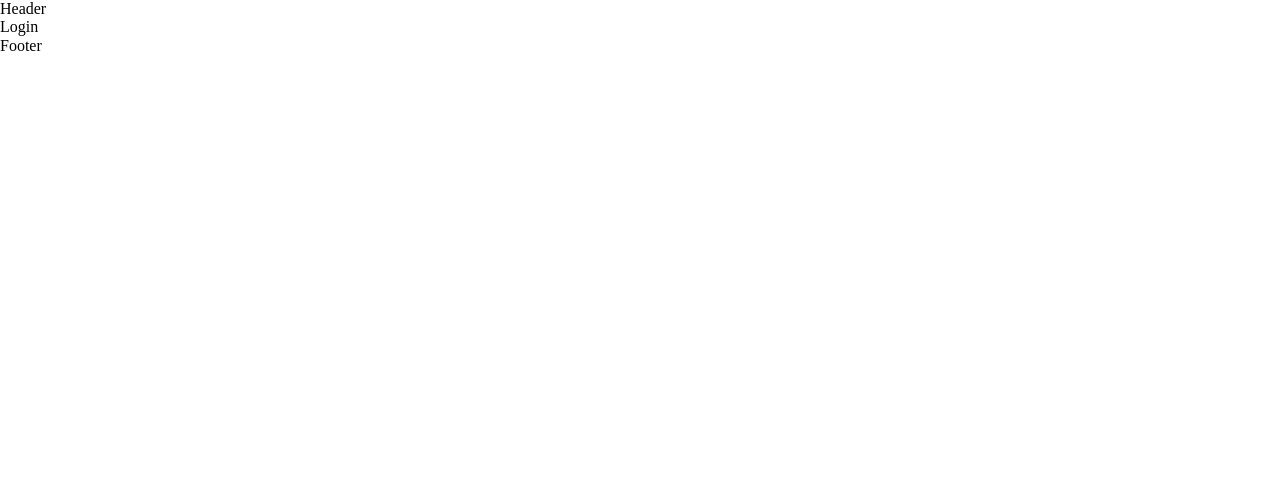
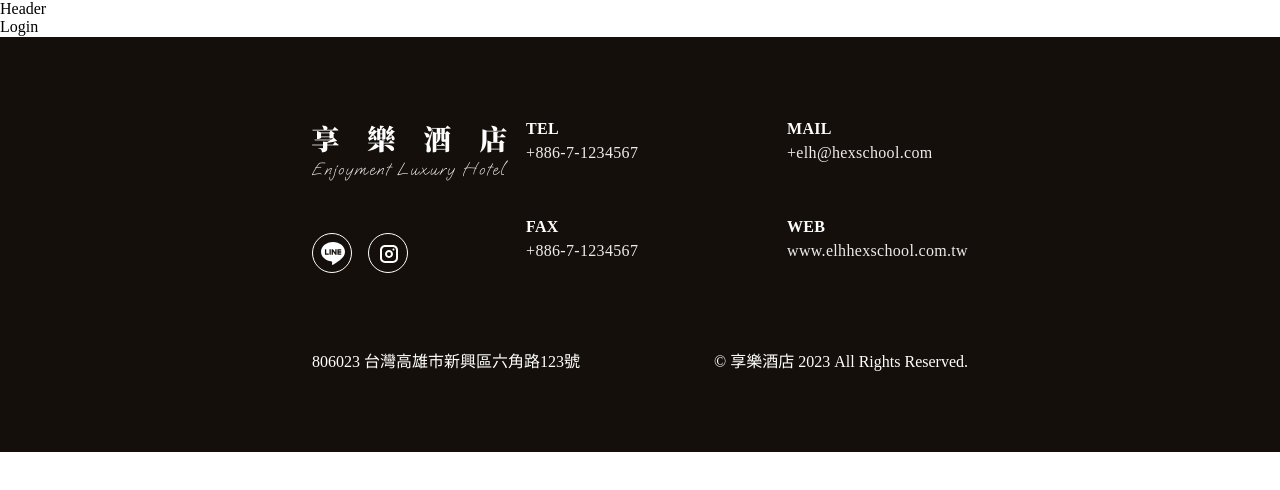
Before and after one commit to diddy032/hoteal-website, a Next.js app: page /member/login in a window 1280 px wide. Shown: the top 490 px of the page. Built offline with nearby package versions, Linux system fonts and the light colour scheme.

Commit message:
footer:切版

```diff
--- a/component/layout/footer.tsx
+++ b/component/layout/footer.tsx
@@ -1,5 +1,90 @@
 import React from "react";
+import Image from "next/image";
+import Link from "next/link";
+import style from "./styles/footer.module.sass";
 
 export default function Footer() {
-  return <div>Footer</div>;
+  return (
+    <div className={style.container}>
+      <div className={style["footer-body"]}>
+        <div>
+          <Link href="/">
+            <Image
+              src="/images/logo.png"
+              width={196}
+              height={72}
+              alt="網站LOGO"
+              priority
+            />
+          </Link>
+          <div className={style["social-media-frame"]}>
+            <a
+              href="https://line.me/tw/"
+              target="_blank"
+              rel="noopener noreferrer"
+            >
+              <Image
+                src="/images/icons/icon_line.svg"
+                width={24}
+                height={24}
+                alt="Link"
+                priority
+              />
+            </a>
+            <a
+              href="https://www.instagram.com/"
+              target="_blank"
+              rel="noopener noreferrer"
+            >
+              <Image
+                src="/images/icons/icon_Ig.svg"
+                width={24}
+                height={24}
+                alt="Instagram"
+                priority
+              />
+            </a>
+          </div>
+        </div>
+        <div className={style["hotel-info-frame"]}>
+          <div className={style["hotel-info-column"]}>
+            <div className={style["hotel-info-item"]}>
+              <div className={style["hotel-info-item-title"]}>TEL</div>
+              <div>
+                <a href="tel:+886-7-1234567">+886-7-1234567</a>
+              </div>
+            </div>
+            <div className={style["hotel-info-item"]}>
+              <div className={style["hotel-info-item-title"]}>FAX</div>
+              <div>+886-7-1234567</div>
+            </div>
+          </div>
+          <div className={style["hotel-info-column"]}>
+            <div className={style["hotel-info-item"]}>
+              <div className={style["hotel-info-item-title"]}>MAIL</div>
+              <div>
+                <a href="mailto: +elh@hexschool.com">+elh@hexschool.com</a>
+              </div>
+            </div>
+            <div className={style["hotel-info-item"]}>
+              <div className={style["hotel-info-item-title"]}>WEB</div>
+              <div>
+                <a
+                  href="www.elhhexschool.com.tw"
+                  target="_blank"
+                  rel="noopener noreferrer"
+                >
+                  www.elhhexschool.com.tw
+                </a>
+              </div>
+            </div>
+          </div>
+        </div>
+      </div>
+      <div className={style["footer-bottom"]}>
+        <div>806023 台灣高雄市新興區六角路123號</div>
+        <div>© 享樂酒店 2023 All Rights Reserved.</div>
+      </div>
+    </div>
+  );
 }
--- /dev/null
+++ b/component/layout/styles/footer.module.sass
@@ -0,0 +1,86 @@
+.container
+  padding: 80px 12px
+  background: #140F0A
+
+.footer-body
+  display: flex
+  flex-wrap: wrap
+  flex-direction: column
+  margin-bottom: 80px
+
+.social-media-frame
+  margin-top: 40px
+  display: flex
+  a
+    margin-right: 16px
+    padding: 8px
+    width: 40px
+    height: 40px
+    border: 1px solid #fff
+    border-radius: 50%
+  img
+    text-align: center
+
+.hotel-info-frame
+  margin-top: 40px
+  display: grid
+  gap: 16px
+  grid-template-columns: repeat(1,1fr)
+
+.hotel-info-column
+  display: grid
+  gap: 16px
+  grid-template-columns: repeat(1,1fr)
+
+.hotel-info-item
+  color: #ECECEC
+  font-size: 14px
+  font-weight: 500
+  line-height: 150%
+  letter-spacing: 0.32px
+
+.hotel-info-item-title
+  color: #FFFFFF
+  font-weight: 700
+  font-size: 16px
+
+.footer-bottom
+  display: flex
+  flex-wrap: wrap
+  justify-content: space-between
+  color: #fff
+  font-size: 16px
+
+@media (min-width:768px)
+
+@media (min-width:992px)
+  .container
+    padding: 80px 312px
+
+  .footer-body
+    margin-bottom: 80px
+    flex-direction: row
+    justify-content: space-between
+
+  .social-media-frame
+    margin-top: 40px
+
+    a
+      margin-right: 16px
+      padding: 8px
+      width: 40px
+      height: 40px
+
+  .hotel-info-frame
+    margin-top: 0
+    gap: 80px
+    grid-template-columns: repeat(2,1fr)
+
+  .hotel-info-column
+    gap: 40px
+
+  .hotel-info-item
+    font-size: 16px
+
+  .footer-bottom
+    font-size: 16px
```
